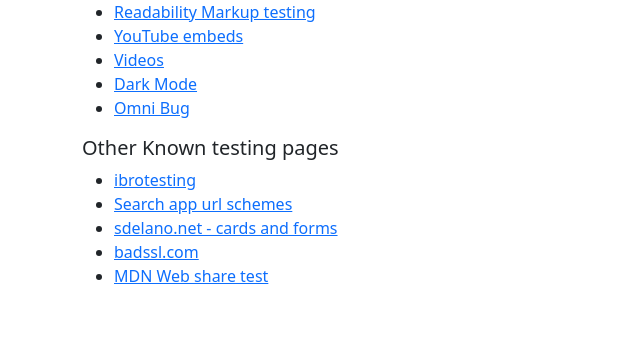
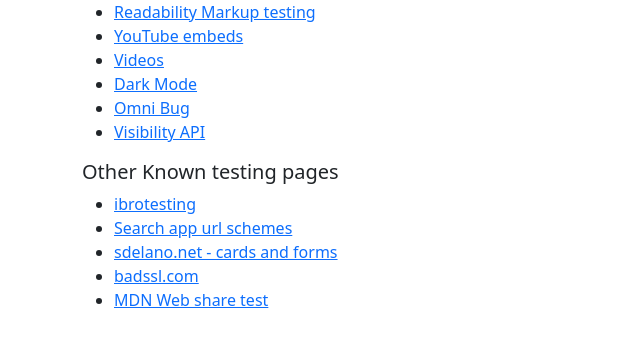
Before and after one commit to persidskiy/ibro-samples, a Flask app: page /pages/ in a window 1280 px wide. Shown: the part 63-410 px from the top of the page, without its empty margins (0-640 px from the left). Run offline with Flask 2, Linux system fonts and the light colour scheme.

Commit message:
add visibility api tests

```diff
--- a/web/src/pages.py
+++ b/web/src/pages.py
@@ -39,3 +39,9 @@ def omni_bug():
     return render_template(
         "pages/omni_bug.html", page_title="Omni Bug", menu="pages",
     )
+
+@bp.route("/visibility-api")
+def visibility_api():
+    return render_template(
+        "pages/visibility_api.html", page_title="Visilibity API", menu="pages",
+    )
--- a/web/src/templates/pages/index.html
+++ b/web/src/templates/pages/index.html
@@ -7,6 +7,7 @@
   <li><a href="{{ url_for('pages.videos') }}">Videos</a></li>
   <li><a href="{{ url_for('pages.dark_mode') }}">Dark Mode</a></li>
   <li><a href="{{ url_for('pages.omni_bug') }}">Omni Bug</a></li>
+  <li><a href="{{ url_for('pages.visibility_api') }}">Visibility API</a></li>
 </ul>
 
 <h5>Other Known testing pages</h5>
```
Also changed, not shown: web/src/templates/pages/visibility_api.html (added, +15 -0 lines), web/tests/run_tests.py (+2 -0 lines).
